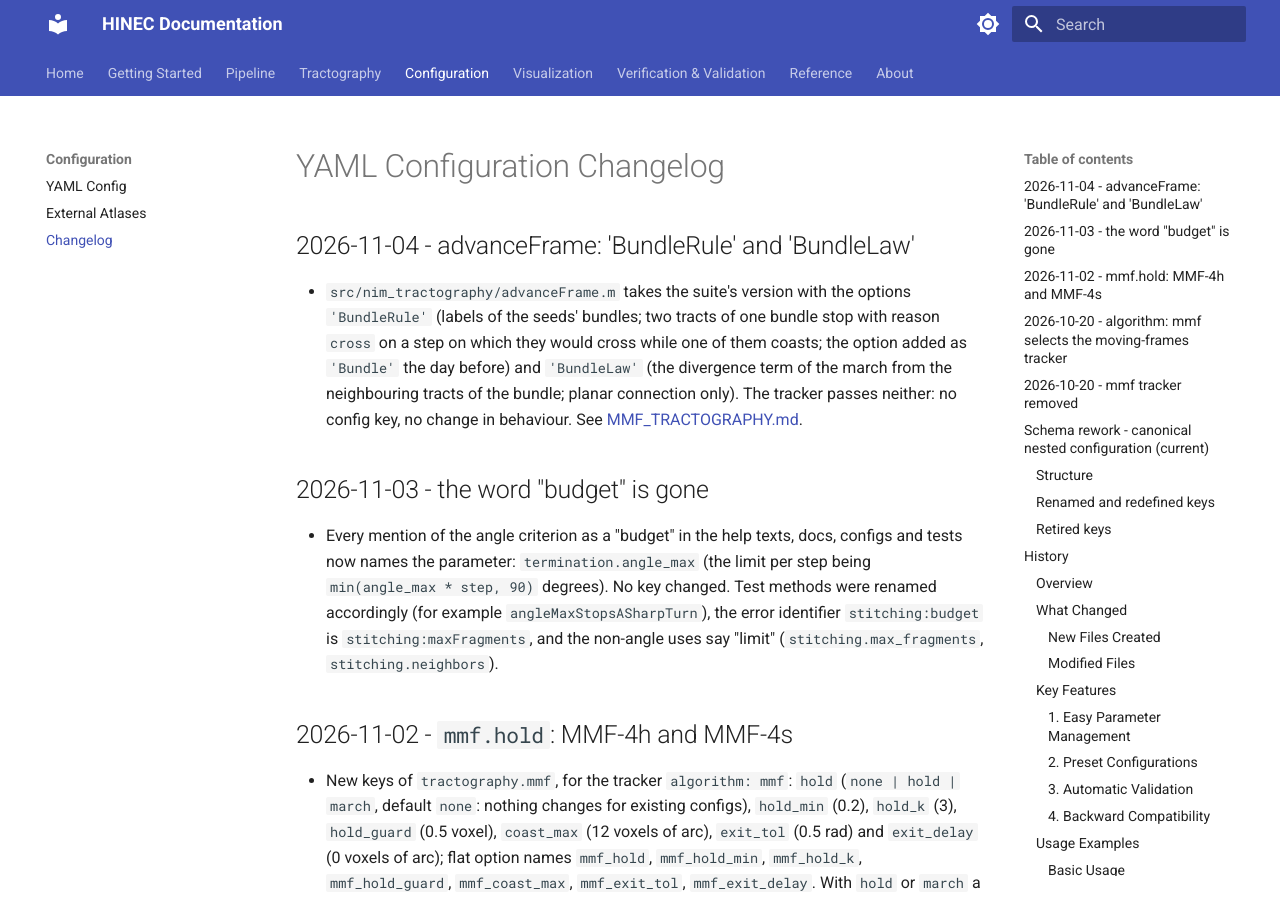
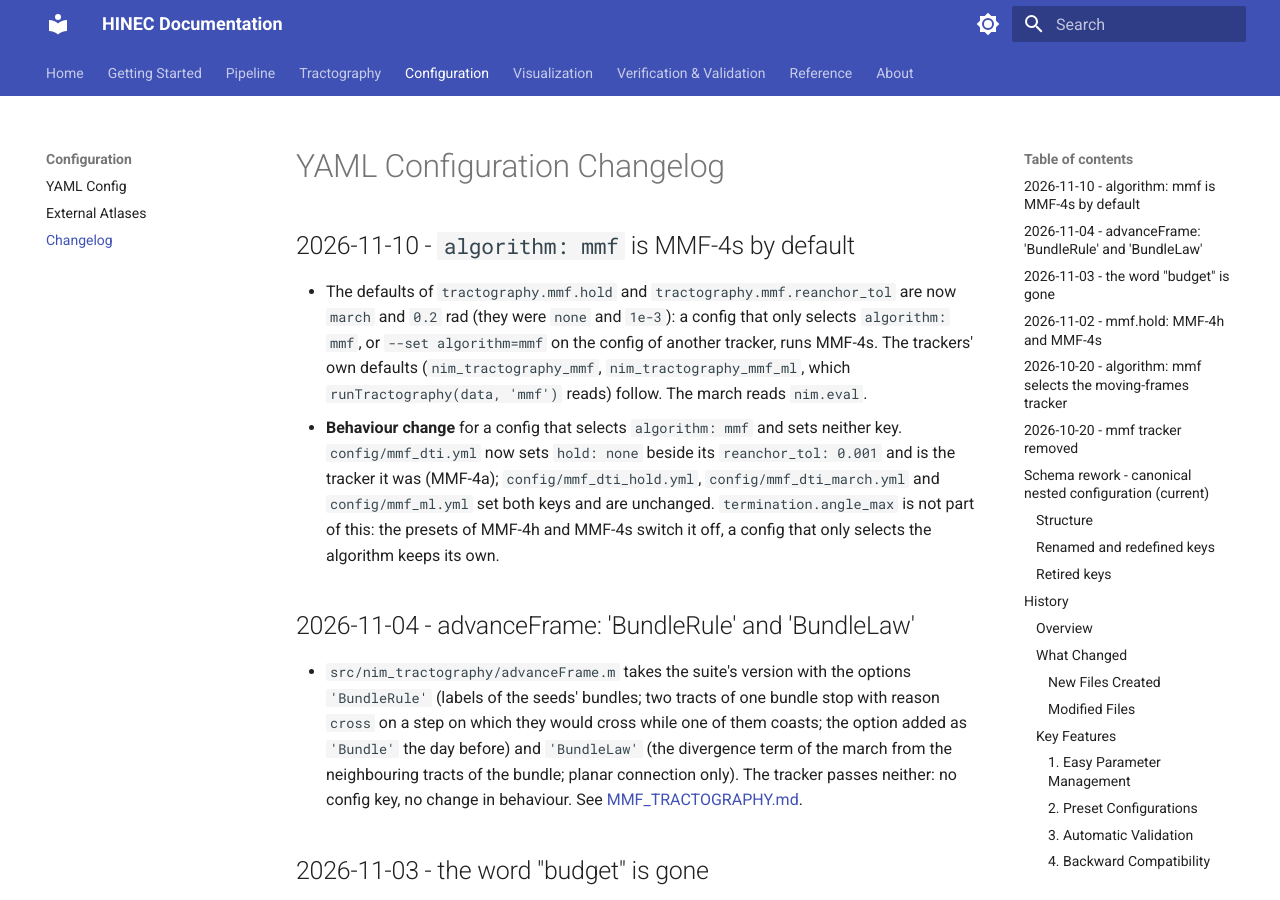
Before and after one commit to uicneuro/hinec, an MkDocs documentation site: the page built from docs/CHANGELOG_YAML.md, in a window 1280 px wide and 900 px high. Built offline with MkDocs 1.6.1 and Material for MkDocs 9.7.7, drawn with Linux system fonts in a browser that asks for light colours.

Commit message:
algorithm: mmf is MMF-4s by default
The schema defaults of tractography.mmf.hold and
tractography.mmf.reanchor_tol are now march and 0.2 rad (they were none
and 1e-3), the settings of MMF-4s as config/mmf_dti_march.yml has them,
and the defaults of nim_tractography_mmf and nim_tractography_mmf_ml,
which runTractography(data, 'mmf') reads, follow. A config that only
selects algorithm: mmf, or --set algorithm=mmf on the config of another
tracker, therefore runs MMF-4s. The march reads nim.eval.

config/mmf_dti.yml sets hold: none beside its reanchor_tol: 0.001 and
stays MMF-4a; the hold, march and MMF-ml presets set both keys and are
unchanged. termination.angle_max is shared with the other trackers and
is not part of this: the presets of MMF-4h and MMF-4s switch it off, a
config that only selects the algorithm keeps its own. The floor
mmf.hold_min stays 0.2 and belongs to the dataset: the tracker warns
when it marks more than 40% of the tissue, as it does on the FiberCup
phantom (76.5%).

The help texts, MMF_TRACTOGRAPHY.md, API_REFERENCE.md, ARCHITECTURE.md,
config/README.md and the changelog say so, docs/YAML_CONFIG.md follows
the schema, and TestMmfTracker.algorithmMmfAloneIsMMF4s pins the
defaults.

Co-Authored-By: Claude Opus 5.5 <noreply@anthropic.com>
Claude-Session: https://claude.ai/code/session_01YAGfAVzzdm2YxffWvAQ4dn

````diff
--- a/docs/ARCHITECTURE.md
+++ b/docs/ARCHITECTURE.md
@@ -546,7 +546,7 @@ Three algorithms are available:
 - `mmf.mode` (`transport` / `reanchor` / `adaptive`) and `mmf.reanchor_tol` set how the
   carried frame is re-anchored to the data
 - `mmf.hold` (`none` / `hold` / `march`) lets a tract coast through degenerate data on the
-  connection of its last trusted nodes, held (MMF-4h) or marched (MMF-4s)
+  connection of its last trusted nodes, held (MMF-4h) or marched (MMF-4s, the default)
 - DTI only (`field: csd` is rejected); ACT masks are not used
 
 The trackers share these stopping criteria:
@@ -638,9 +638,9 @@ tractography:
     lmax, max_peaks, peak_thresh, peak_min_sep, n_iter
   mmf:                                    # algorithm: mmf only
     mode: transport | reanchor | adaptive # default adaptive
-    reanchor_tol: 0.001                   # radians
+    reanchor_tol: 0.2                     # radians
     gradient_delta: 0.001                 # voxels
-    hold: none | hold | march             # default none; hold_min, hold_k, hold_guard,
+    hold: none | hold | march             # default march (MMF-4s); hold_min, hold_k, hold_guard,
                                           # coast_max, exit_tol, exit_delay go with it
   diagnostics: true|false
 ```
--- a/docs/CHANGELOG_YAML.md
+++ b/docs/CHANGELOG_YAML.md
@@ -1,4 +1,19 @@
 # YAML Configuration Changelog
+
+## 2026-11-10 - `algorithm: mmf` is MMF-4s by default
+
+- The defaults of `tractography.mmf.hold` and `tractography.mmf.reanchor_tol` are now
+  `march` and `0.2` rad (they were `none` and `1e-3`): a config that only selects
+  `algorithm: mmf`, or `--set algorithm=mmf` on the config of another tracker, runs
+  MMF-4s. The trackers' own defaults (`nim_tractography_mmf`,
+  `nim_tractography_mmf_ml`, which `runTractography(data, 'mmf')` reads) follow. The
+  march reads `nim.eval`.
+- **Behaviour change** for a config that selects `algorithm: mmf` and sets neither
+  key. `config/mmf_dti.yml` now sets `hold: none` beside its `reanchor_tol: 0.001`
+  and is the tracker it was (MMF-4a); `config/mmf_dti_hold.yml`,
+  `config/mmf_dti_march.yml` and `config/mmf_ml.yml` set both keys and are unchanged.
+  `termination.angle_max` is not part of this: the presets of MMF-4h and MMF-4s
+  switch it off, a config that only selects the algorithm keeps its own.
 
 ## 2026-11-04 - advanceFrame: 'BundleRule' and 'BundleLaw'
 
````
Also changed, not shown: config/README.md (+6 -3 lines), docs/API_REFERENCE.md (+2 -2 lines), docs/MMF_TRACTOGRAPHY.md (+10 -4 lines), docs/YAML_CONFIG.md (+2 -2 lines), 5 other files.
